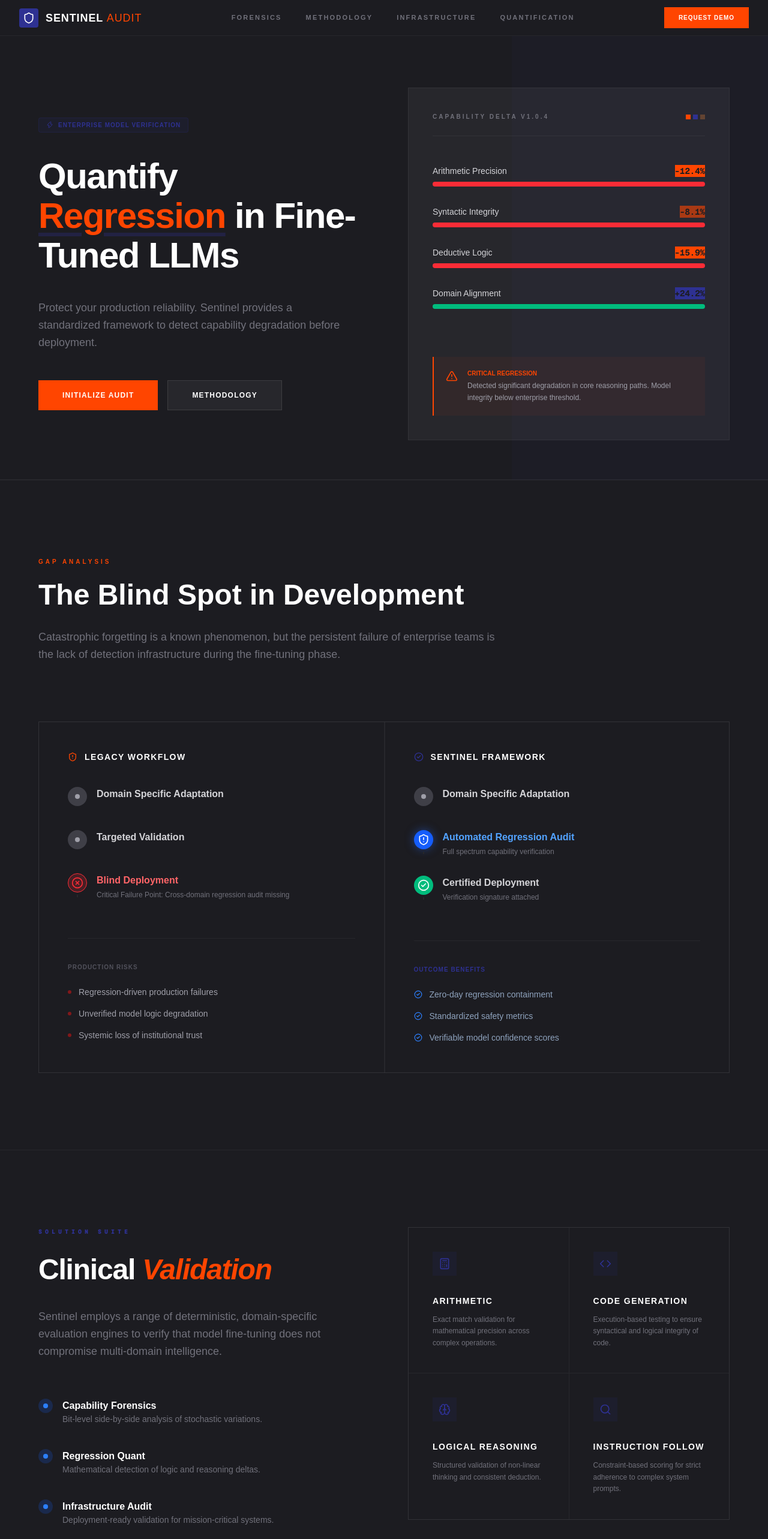
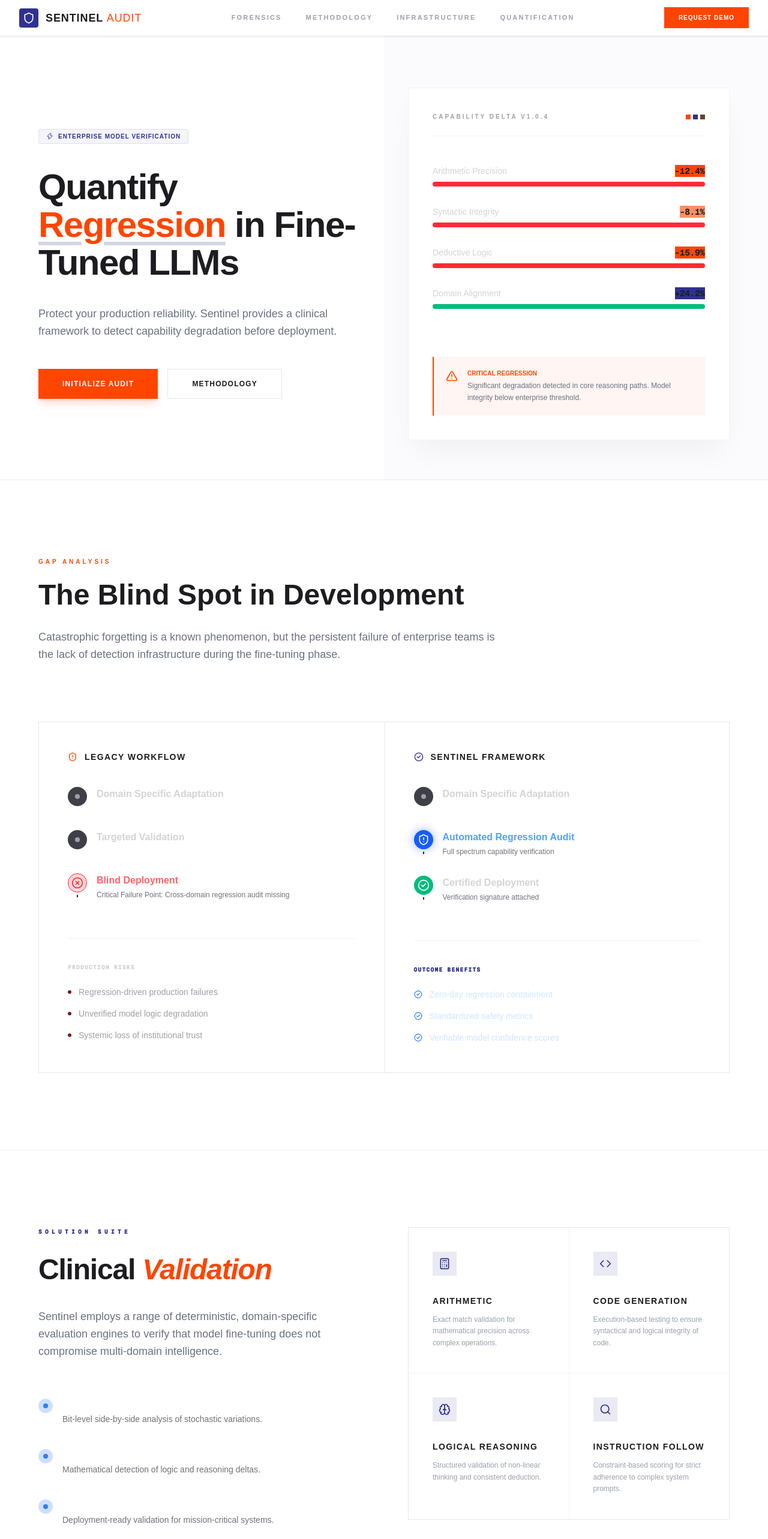
Before and after one commit to codingnoobno1/llm-sentinal-analysis, a Next.js app: page / in a window 1280 px wide. Shown: the top 2566 px of the page at 60% size. Built offline with nearby package versions, Linux system fonts and the light colour scheme.

Commit message:
feat: implement LLM Sentinel portfolio dashboard and architecture visualization components

```diff
--- a/src/components/portfolio/llm-sentinel/Hero.tsx
+++ b/src/components/portfolio/llm-sentinel/Hero.tsx
@@ -6,10 +6,10 @@ import { AlertTriangle, Zap, Brain, Terminal } from "lucide-react";
 
 export default function Hero() {
   return (
-    <section className="relative min-h-screen flex flex-col items-center justify-center overflow-hidden bg-charcoal pt-20 px-8">
-      {/* Background Accents (Subtle) */}
-      <div className="absolute top-0 right-0 w-1/3 h-full bg-indigo-blue/5 pointer-events-none" />
-      <div className="absolute bottom-0 left-0 w-full h-[1px] bg-white/5" />
+    <section className="relative min-h-screen flex flex-col items-center justify-center overflow-hidden bg-white pt-20 px-8">
+      {/* Background Accents (Subtle Tints) */}
+      <div className="absolute top-0 right-0 w-1/2 h-full bg-indigo-blue/[0.02] pointer-events-none" />
+      <div className="absolute bottom-0 left-0 w-full h-[1px] bg-charcoal/5" />
 
       <div className="max-w-6xl w-full grid grid-cols-1 lg:grid-cols-2 gap-20 items-center z-10">
         <motion.div
@@ -18,24 +18,24 @@ export default function Hero() {
           transition={{ duration: 0.6 }}
           className="text-left"
         >
-          <div className="inline-flex items-center gap-2 px-3 py-1 rounded bg-indigo-blue/10 border border-indigo-blue/20 text-indigo-blue text-[10px] font-black uppercase tracking-widest mb-10">
+          <div className="inline-flex items-center gap-2 px-3 py-1 rounded bg-indigo-blue/5 border border-indigo-blue/10 text-indigo-blue text-[10px] font-black uppercase tracking-widest mb-10">
             <Zap className="w-3 h-3" />
             <span>Enterprise Model Verification</span>
           </div>
 
-          <h1 className="text-4xl lg:text-6xl font-bold text-white leading-[1.1] mb-10 tracking-tight">
-            Quantify <span className="text-orange-red underline decoration-indigo-blue/30 underline-offset-8">Regression</span> in Fine-Tuned LLMs
+          <h1 className="text-4xl lg:text-6xl font-black text-charcoal leading-[1.05] mb-10 tracking-tight">
+            Quantify <span className="text-orange-red underline decoration-indigo-blue/20 underline-offset-8">Regression</span> in Fine-Tuned LLMs
           </h1>
 
-          <p className="text-lg text-zinc-500 mb-12 max-w-lg leading-relaxed">
-            Protect your production reliability. Sentinel provides a standardized framework to detect capability degradation before deployment.
+          <p className="text-lg text-gray-500 mb-12 max-w-lg leading-relaxed">
+            Protect your production reliability. Sentinel provides a clinical framework to detect capability degradation before deployment.
           </p>
 
           <div className="flex flex-wrap gap-4">
-            <button className="px-10 py-4 bg-orange-red text-white font-bold text-xs uppercase tracking-widest hover:bg-orange-600 transition-all">
+            <button className="px-10 py-4 bg-orange-red text-white font-bold text-xs uppercase tracking-widest hover:bg-orange-600 transition-all shadow-lg shadow-orange-red/20">
               Initialize Audit
             </button>
-            <button className="px-10 py-4 bg-white/5 text-white font-bold text-xs uppercase tracking-widest border border-white/10 hover:bg-white/10 transition-all">
+            <button className="px-10 py-4 bg-white text-charcoal font-bold text-xs uppercase tracking-widest border border-charcoal/10 hover:bg-zinc-50 transition-all">
               Methodology
             </button>
           </div>
@@ -47,9 +47,9 @@ export default function Hero() {
           transition={{ duration: 0.8 }}
           className="relative"
         >
-          <div className="relative bg-white/5 p-10 border border-white/5">
-            <div className="flex items-center justify-between mb-12 border-b border-white/5 pb-6">
-              <span className="text-[10px] text-zinc-500 uppercase tracking-[0.3em] font-black">Capability Delta v1.0.4</span>
+          <div className="relative bg-white p-10 border border-charcoal/5 shadow-2xl shadow-charcoal/5">
+            <div className="flex items-center justify-between mb-12 border-b border-charcoal/5 pb-6 text-zinc-400">
+              <span className="text-[10px] uppercase tracking-[0.3em] font-black">Capability Delta v1.0.4</span>
               <div className="flex gap-1">
                 <div className="w-2 h-2 bg-orange-red" />
                 <div className="w-2 h-2 bg-indigo-blue" />
@@ -69,8 +69,8 @@ export default function Hero() {
                 <AlertTriangle className="w-5 h-5 text-orange-red shrink-0 mt-0.5" />
                 <div>
                   <h4 className="text-[10px] font-black text-orange-red uppercase mb-1">Critical Regression</h4>
-                  <p className="text-xs text-zinc-400 leading-relaxed">
-                    Detected significant degradation in core reasoning paths. Model integrity below enterprise threshold.
+                  <p className="text-xs text-gray-500 leading-relaxed">
+                    Significant degradation detected in core reasoning paths. Model integrity below enterprise threshold.
                   </p>
                 </div>
               </div>
--- a/src/components/portfolio/llm-sentinel/Navbar.tsx
+++ b/src/components/portfolio/llm-sentinel/Navbar.tsx
@@ -9,22 +9,22 @@ export default function Navbar() {
     <motion.nav
       initial={{ y: -100 }}
       animate={{ y: 0 }}
-      className="fixed top-0 left-0 right-0 z-50 flex items-center justify-between px-8 py-3 bg-charcoal border-b border-white/5"
+      className="fixed top-0 left-0 right-0 z-50 flex items-center justify-between px-8 py-3 bg-white border-b border-charcoal/5 shadow-sm"
     >
       <div className="flex items-center gap-3">
         <div className="p-1.5 bg-indigo-blue rounded">
           <Shield className="w-5 h-5 text-white" />
         </div>
-        <span className="text-lg font-bold tracking-tight text-white uppercase tracking-wider">
+        <span className="text-lg font-bold tracking-tight text-charcoal uppercase tracking-wider">
           Sentinel <span className="text-orange-red font-light">Audit</span>
         </span>
       </div>
 
-      <div className="hidden md:flex items-center gap-10 text-[11px] font-bold uppercase tracking-[0.2em] text-zinc-500">
-        <a href="#problem" className="hover:text-white transition-colors">Forensics</a>
-        <a href="#solution" className="hover:text-white transition-colors">Methodology</a>
-        <a href="#architecture" className="hover:text-white transition-colors">Infrastructure</a>
-        <a href="#scoring" className="hover:text-white transition-colors">Quantification</a>
+      <div className="hidden md:flex items-center gap-10 text-[11px] font-bold uppercase tracking-[0.2em] text-zinc-400">
+        <a href="#problem" className="hover:text-charcoal transition-colors">Forensics</a>
+        <a href="#solution" className="hover:text-charcoal transition-colors">Methodology</a>
+        <a href="#architecture" className="hover:text-charcoal transition-colors">Infrastructure</a>
+        <a href="#scoring" className="hover:text-charcoal transition-colors">Quantification</a>
       </div>
 
       <div className="flex items-center gap-4">
--- a/src/components/portfolio/llm-sentinel/ProblemDepth.tsx
+++ b/src/components/portfolio/llm-sentinel/ProblemDepth.tsx
@@ -6,27 +6,27 @@ import { XCircle, CheckCircle2, ArrowRight, ShieldAlert } from "lucide-react";
 
 export default function ProblemDepth() {
   return (
-    <section id="problem" className="py-32 bg-charcoal border-t border-white/5 px-8">
+    <section id="problem" className="py-32 bg-white border-t border-charcoal/5 px-8">
       <div className="max-w-6xl mx-auto">
         <div className="max-w-3xl mb-24">
           <h2 className="text-[10px] font-black uppercase tracking-[0.4em] text-orange-red mb-6">Gap Analysis</h2>
-          <h3 className="text-3xl md:text-5xl font-bold text-white mb-8">The Blind Spot in Development</h3>
-          <p className="text-zinc-500 text-lg leading-relaxed">
+          <h3 className="text-3xl md:text-5xl font-black text-charcoal mb-8">The Blind Spot in Development</h3>
+          <p className="text-gray-500 text-lg leading-relaxed">
             Catastrophic forgetting is a known phenomenon, but the persistent failure of enterprise teams is the lack of detection infrastructure during the fine-tuning phase.
           </p>
         </div>
 
-        <div className="grid grid-cols-1 lg:grid-cols-2 gap-px bg-white/5 border border-white/5">
+        <div className="grid grid-cols-1 lg:grid-cols-2 gap-px bg-charcoal/5 border border-charcoal/5">
           {/* Current Workflow */}
           <motion.div
             initial={{ opacity: 0 }}
             whileInView={{ opacity: 1 }}
             viewport={{ once: true }}
-            className="p-12 bg-charcoal relative group"
+            className="p-12 bg-white relative group"
           >
             <div className="flex items-center gap-3 mb-10">
               <ShieldAlert className="w-4 h-4 text-orange-red" />
-              <h3 className="text-sm font-bold text-white uppercase tracking-widest">Legacy Workflow</h3>
+              <h3 className="text-sm font-bold text-charcoal uppercase tracking-widest">Legacy Workflow</h3>
             </div>
 
             <div className="space-y-8 mb-16">
@@ -35,8 +35,8 @@ export default function ProblemDepth() {
               <WorkflowStep status="danger" label="Blind Deployment" note="Critical Failure Point: Cross-domain regression audit missing" />
             </div>
 
-            <div className="pt-10 border-t border-white/5">
-              <h4 className="text-[10px] font-black text-zinc-600 uppercase tracking-widest mb-6">Production Risks</h4>
+            <div className="pt-10 border-t border-charcoal/5">
+              <h4 className="text-[10px] font-black text-zinc-300 uppercase tracking-widest mb-6 font-mono">Production Risks</h4>
               <ul className="space-y-4">
                 <ImpactItem text="Regression-driven production failures" />
                 <ImpactItem text="Unverified model logic degradation" />
@@ -50,11 +50,11 @@ export default function ProblemDepth() {
             initial={{ opacity: 0 }}
             whileInView={{ opacity: 1 }}
             viewport={{ once: true }}
-            className="p-12 bg-charcoal relative group border-l border-white/5"
+            className="p-12 bg-white relative group border-l border-charcoal/5"
           >
             <div className="flex items-center gap-3 mb-10">
               <CheckCircle2 className="w-4 h-4 text-indigo-blue" />
-              <h3 className="text-sm font-bold text-white uppercase tracking-widest">Sentinel Framework</h3>
+              <h3 className="text-sm font-bold text-charcoal uppercase tracking-widest">Sentinel Framework</h3>
             </div>
 
             <div className="space-y-8 mb-16">
@@ -63,8 +63,8 @@ export default function ProblemDepth() {
               <WorkflowStep status="success" label="Certified Deployment" note="Verification signature attached" />
             </div>
 
-            <div className="pt-10 border-t border-white/5">
-              <h4 className="text-[10px] font-black text-indigo-blue uppercase tracking-widest mb-6">Outcome Benefits</h4>
+            <div className="pt-10 border-t border-charcoal/5">
+              <h4 className="text-[10px] font-black text-indigo-blue uppercase tracking-widest mb-6 font-mono">Outcome Benefits</h4>
               <ul className="space-y-4">
                 <OutcomeItem text="Zero-day regression containment" />
                 <OutcomeItem text="Standardized safety metrics" />
--- a/src/components/portfolio/llm-sentinel/Solution.tsx
+++ b/src/components/portfolio/llm-sentinel/Solution.tsx
@@ -29,7 +29,7 @@ const capabilities = [
 
 export default function Solution() {
   return (
-    <section id="solution" className="py-32 bg-charcoal px-8 border-t border-white/5 relative">
+    <section id="solution" className="py-32 bg-white px-8 border-t border-charcoal/5 relative">
       <div className="max-w-6xl mx-auto">
         <div className="grid grid-cols-1 lg:grid-cols-2 gap-20 items-start">
           <motion.div
@@ -38,10 +38,10 @@ export default function Solution() {
             viewport={{ once: true }}
           >
             <h2 className="text-[10px] font-black font-mono uppercase tracking-[0.5em] text-indigo-blue mb-8">Solution Suite</h2>
-            <h3 className="text-3xl md:text-5xl font-bold text-white mb-10 tracking-tight">
+            <h3 className="text-3xl md:text-5xl font-black text-charcoal mb-10 tracking-tight">
               Clinical <span className="text-orange-red italic">Validation</span>
             </h3>
-            <p className="text-zinc-500 text-lg mb-16 leading-relaxed">
+            <p className="text-gray-500 text-lg mb-16 leading-relaxed">
               Sentinel employs a range of deterministic, domain-specific evaluation engines to verify that model fine-tuning does not compromise multi-domain intelligence.
             </p>
 
@@ -52,7 +52,7 @@ export default function Solution() {
             </div>
           </motion.div>
 
-          <div className="grid grid-cols-1 md:grid-cols-2 gap-px bg-white/5 border border-white/5">
+          <div className="grid grid-cols-1 md:grid-cols-2 gap-px bg-charcoal/5 border border-charcoal/5">
             {capabilities.map((cap, i) => (
               <motion.div
                 key={i}
@@ -60,15 +60,15 @@ export default function Solution() {
                 whileInView={{ opacity: 1 }}
                 viewport={{ once: true }}
                 transition={{ delay: i * 0.05 }}
-                className="p-10 bg-charcoal hover:bg-white/[0.02] transition-colors group"
+                className="p-10 bg-white hover:bg-zinc-50 transition-colors group"
               >
                 <div className="w-10 h-10 bg-indigo-blue/10 flex items-center justify-center text-indigo-blue mb-8 group-hover:bg-orange-red group-hover:text-white transition-all">
                   {React.isValidElement(cap.icon) && React.cloneElement(cap.icon as React.ReactElement<{ className?: string }>, {
                     className: "w-5 h-5"
                   })}
                 </div>
-                <h3 className="text-sm font-bold text-white mb-3 uppercase tracking-widest">{cap.title}</h3>
-                <p className="text-xs text-zinc-500 leading-relaxed">{cap.desc}</p>
+                <h3 className="text-sm font-bold text-charcoal mb-3 uppercase tracking-widest">{cap.title}</h3>
+                <p className="text-xs text-gray-400 leading-relaxed font-medium">{cap.desc}</p>
               </motion.div>
             ))}
           </div>
```
Also changed, not shown: app/globals.css (+3 -7 lines), src/components/portfolio/llm-sentinel/Architecture.tsx (+15 -15 lines), src/components/portfolio/llm-sentinel/EvalDashboard.tsx (+27 -27 lines), src/components/portfolio/llm-sentinel/Scoring.tsx (+20 -20 lines), src/components/portfolio/llm-sentinel/ValueProp.tsx (+14 -9 lines).
